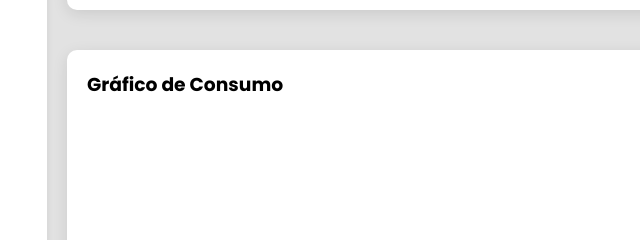
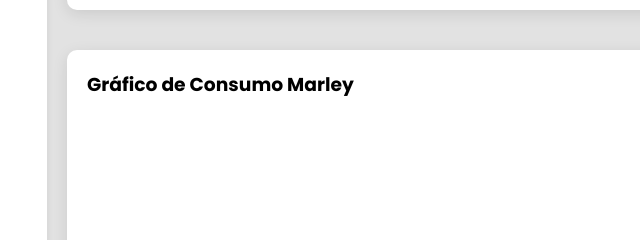
Before and after one commit to FernandoEBRER/teste.2.5, a website: page index.html in a window 1280 px wide. Shown: the part 286-526 px from the top of the page, 43-683 px from the left. Drawn offline with nearby package versions, Linux system fonts and the light colour scheme; no server answers.

Commit message:
teste comit

```diff
--- a/index.html
+++ b/index.html
@@ -118,7 +118,7 @@
             <section class="consumo">
                 <div class="total-consumption">
                     <div class="grafico-container">
-                        <h3>Gráfico de Consumo</h3>
+                        <h3>Gráfico de Consumo Marley</h3>
                         <canvas id="graficoMedicoes" width="800" height="400"></canvas>
                     </div>
                 </div>
```
